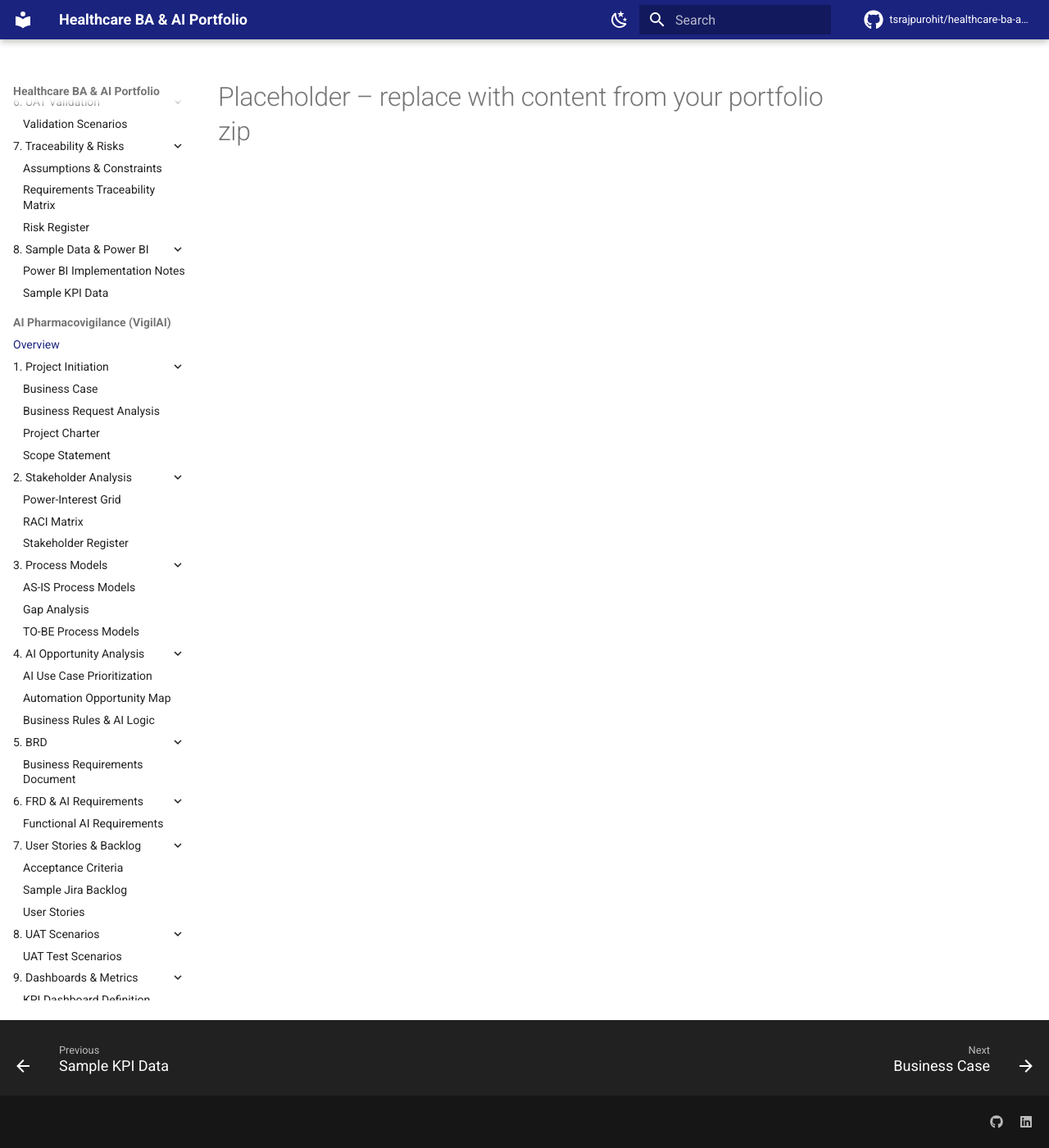
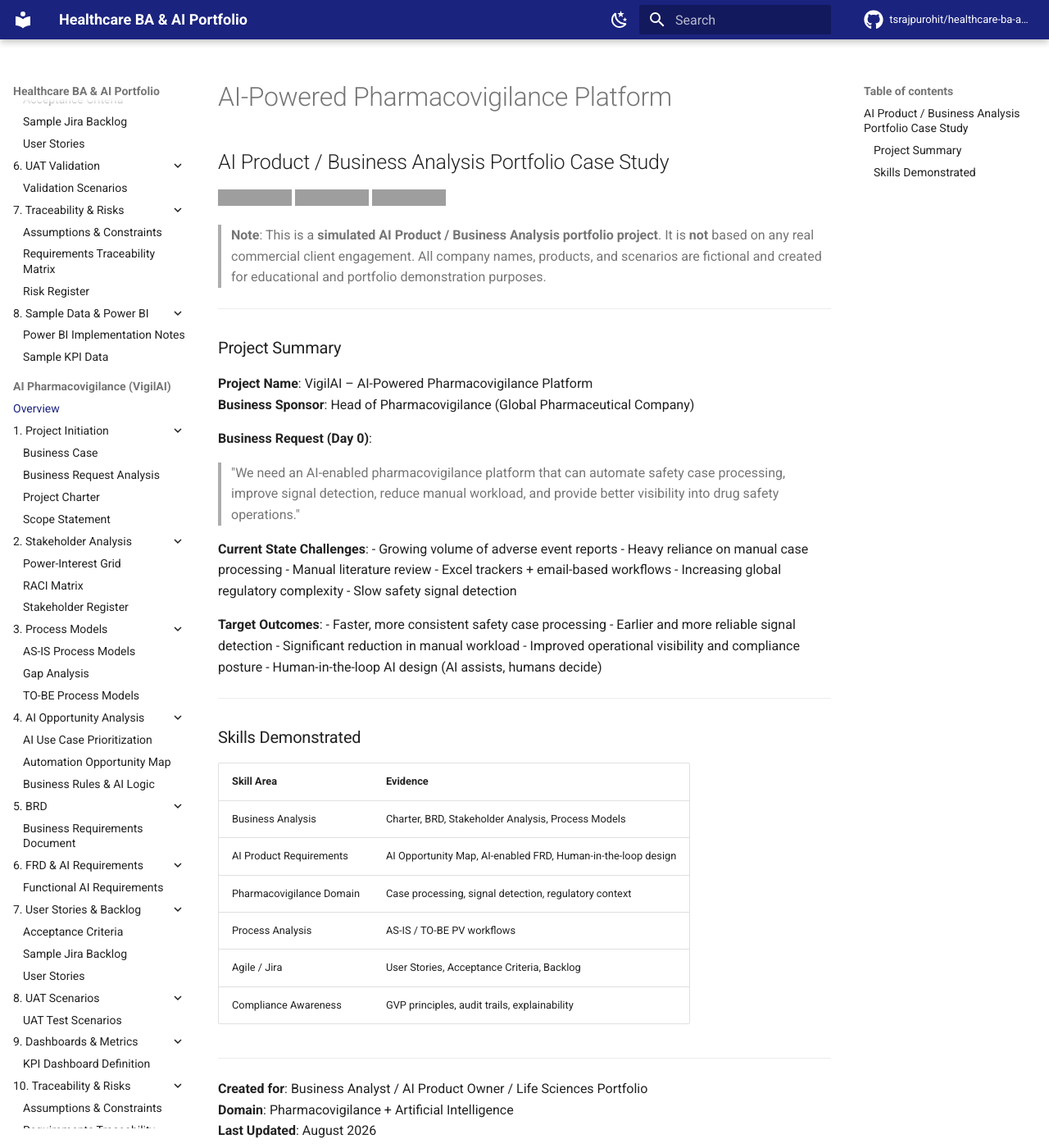
Before and after one commit to tsrajpurohit/healthcare-ba-ai-portfolio-, an MkDocs documentation site: the page built from docs/pv/index.md, in a window 1280 px wide and 1400 px high. Shown: the whole window at 82% size. Built offline with MkDocs 1.6.1 and Material for MkDocs 9.7.7, drawn with Linux system fonts in a browser that asks for light colours; comment, search, counter and statistics services are not loaded; grey boxes are pictures that could not be loaded.

Commit message:
Update index.md

```diff
--- a/docs/pv/index.md
+++ b/docs/pv/index.md
@@ -1 +1,52 @@
-# Placeholder – replace with content from your portfolio zip
+# AI-Powered Pharmacovigilance Platform
+## AI Product / Business Analysis Portfolio Case Study
+
+![Status](https://img.shields.io/badge/Status-Portfolio%20Simulation-blue)
+![Domain](https://img.shields.io/badge/Domain-Pharmacovigilance%20%7C%20Drug%20Safety%20%7C%20AI-green)
+![Focus](https://img.shields.io/badge/Focus-Case%20Processing%20%7C%20Signal%20Detection%20%7C%20Automation-orange)
+
+> **Note**: This is a **simulated AI Product / Business Analysis portfolio project**. It is **not** based on any real commercial client engagement. All company names, products, and scenarios are fictional and created for educational and portfolio demonstration purposes.
+
+---
+
+### Project Summary
+
+**Project Name**: VigilAI – AI-Powered Pharmacovigilance Platform
+**Business Sponsor**: Head of Pharmacovigilance (Global Pharmaceutical Company)
+
+**Business Request (Day 0)**:
+> "We need an AI-enabled pharmacovigilance platform that can automate safety case processing, improve signal detection, reduce manual workload, and provide better visibility into drug safety operations."
+
+**Current State Challenges**:
+- Growing volume of adverse event reports
+- Heavy reliance on manual case processing
+- Manual literature review
+- Excel trackers + email-based workflows
+- Increasing global regulatory complexity
+- Slow safety signal detection
+
+**Target Outcomes**:
+- Faster, more consistent safety case processing
+- Earlier and more reliable signal detection
+- Significant reduction in manual workload
+- Improved operational visibility and compliance posture
+- Human-in-the-loop AI design (AI assists, humans decide)
+
+---
+
+### Skills Demonstrated
+
+| Skill Area | Evidence |
+|------------|----------|
+| Business Analysis | Charter, BRD, Stakeholder Analysis, Process Models |
+| AI Product Requirements | AI Opportunity Map, AI-enabled FRD, Human-in-the-loop design |
+| Pharmacovigilance Domain | Case processing, signal detection, regulatory context |
+| Process Analysis | AS-IS / TO-BE PV workflows |
+| Agile / Jira | User Stories, Acceptance Criteria, Backlog |
+| Compliance Awareness | GVP principles, audit trails, explainability |
+
+---
+
+**Created for**: Business Analyst / AI Product Owner / Life Sciences Portfolio
+**Domain**: Pharmacovigilance + Artificial Intelligence
+**Last Updated**: August 2026
```
